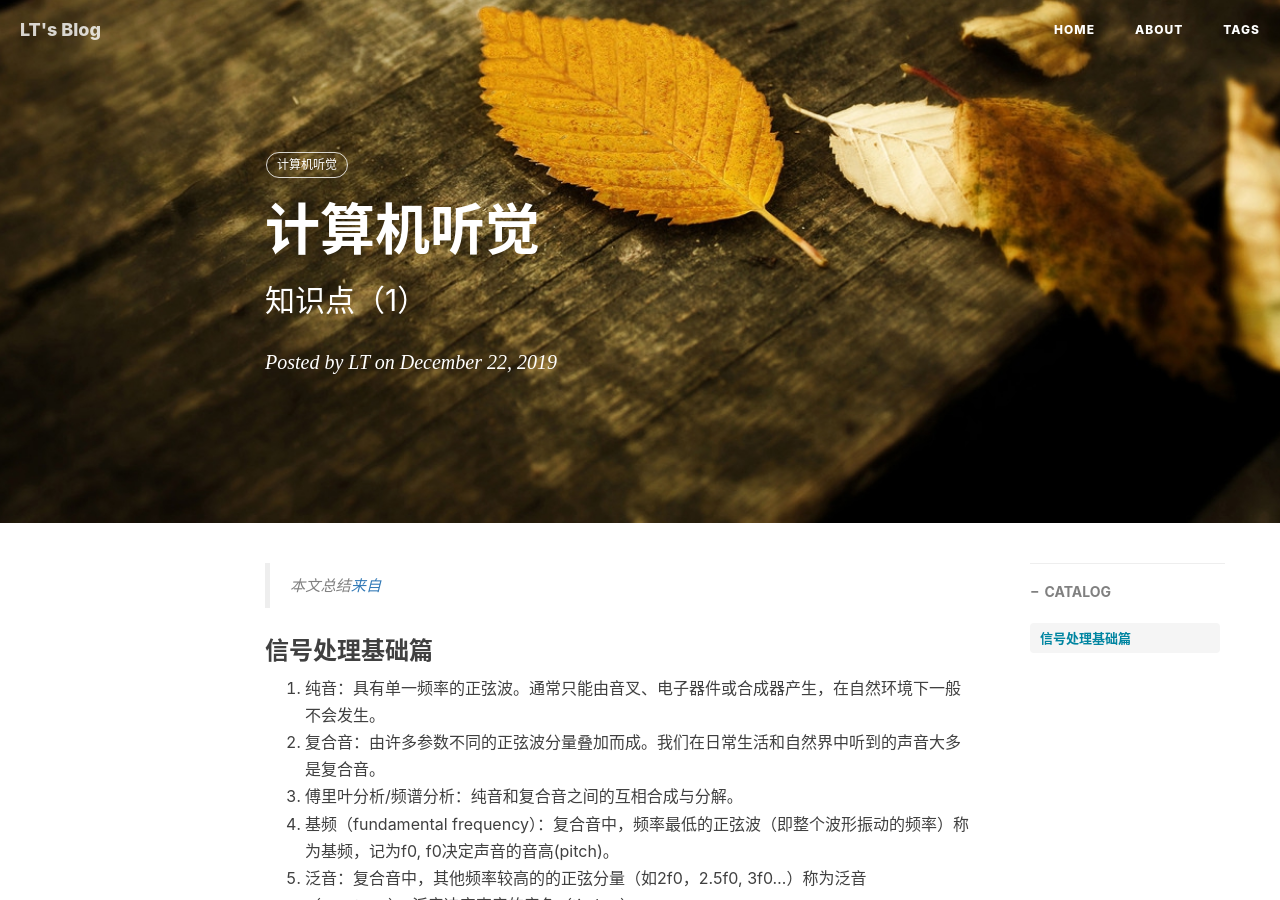
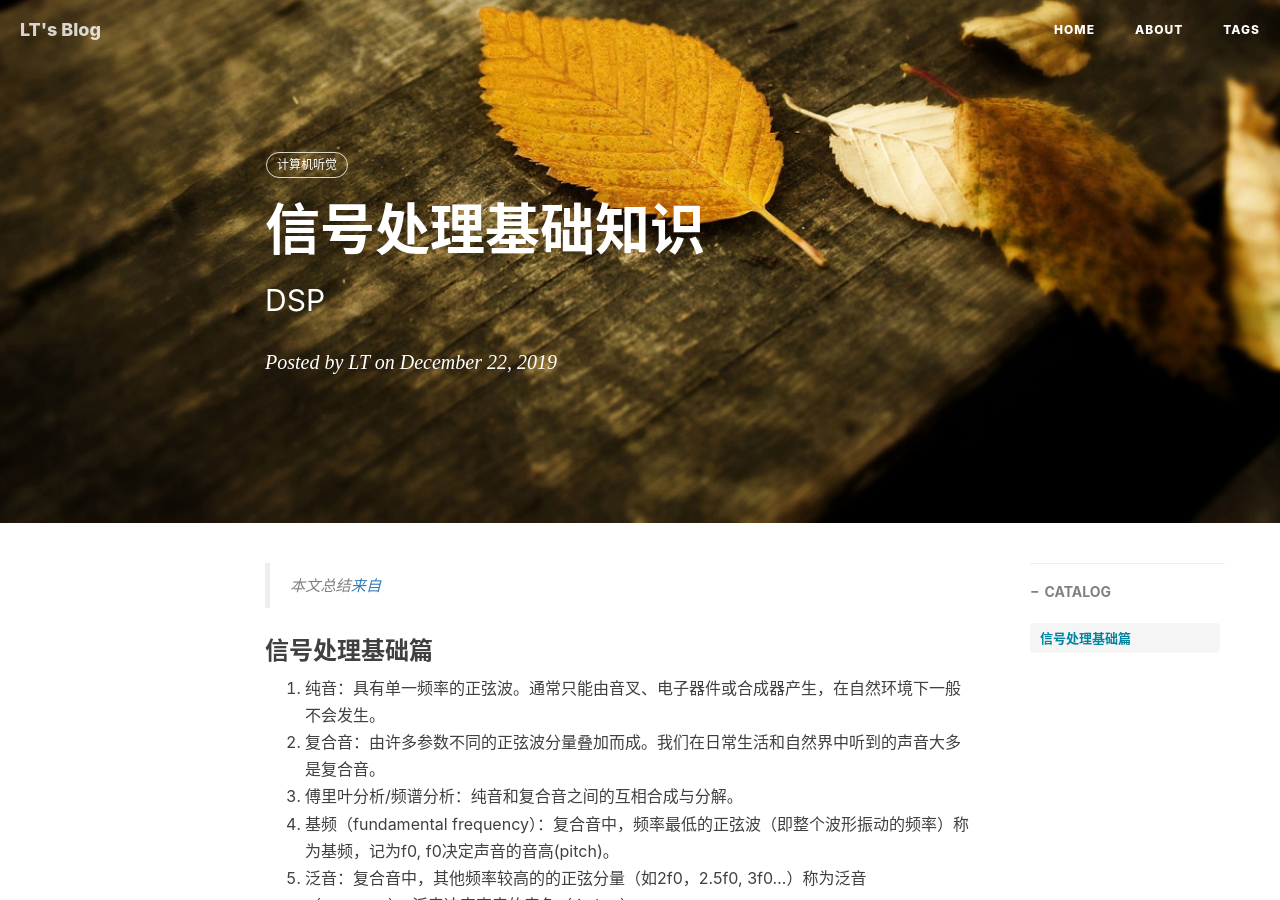
Before and after one commit to LeeeLiu/leeeliu.github.io, a Jekyll site: the page built from _posts/2019-12-22-Computer_Audition(1).md, in a window 1280 px wide and 900 px high. Built offline with Jekyll 4.4.1, drawn with Linux system fonts in a browser that asks for light colours; nearby versions of some CDN libraries; comment, search, counter and statistics services are not loaded.

Commit message:
Update 2019-12-22-Computer_Audition(1).md

```diff
--- a/_posts/2019-12-22-Computer_Audition(1).md
+++ b/_posts/2019-12-22-Computer_Audition(1).md
@@ -1,7 +1,7 @@
 ---
 layout:     post
-title:      计算机听觉
-subtitle:   知识点（1）
+title:      信号处理基础知识
+subtitle:    DSP
 date:       2019-12-22
 author:     LT
 header-img:
```
